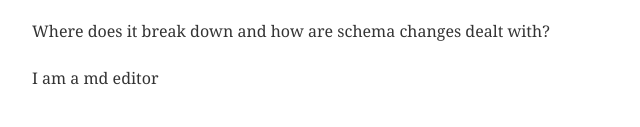
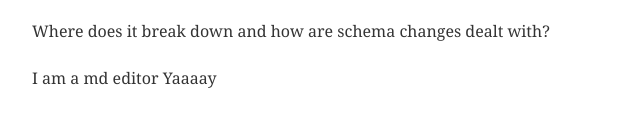
Before and after one commit to tacitus/gatsby-test, a Gatsby site: page /dsadsa in a window 1280 px wide. Shown: the part 189-316 px from the top of the page, 232-872 px from the left. Built offline with nearby package versions, Linux system fonts and the light colour scheme; Gatsby itself is replaced by a stand-in of ours; some packages are replaced by stand-ins of ours.

Commit message:
Update Pages “dsadsa”

```diff
--- a/src/pages/dsadsa.md
+++ b/src/pages/dsadsa.md
@@ -7,6 +7,4 @@ What are the pitfalls of this system?
 
 Where does it break down and how are schema changes dealt with?
 
-
-
-I am a md editor
+I am a md editor Yaaaay
```
